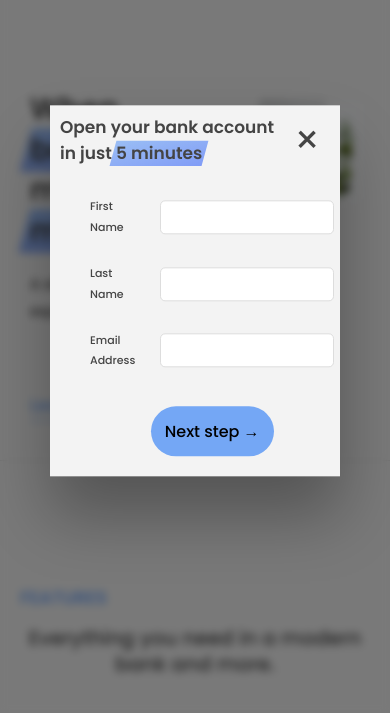
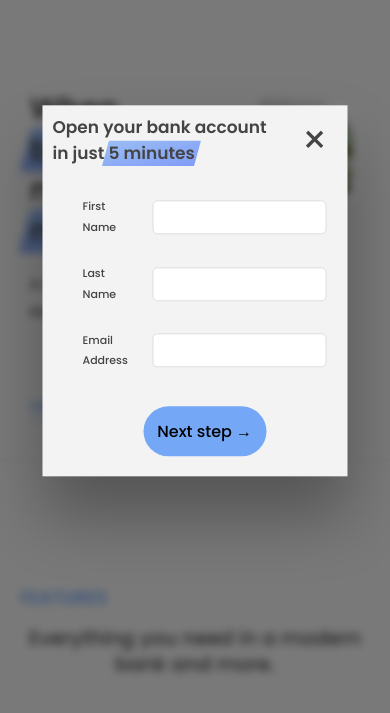
Before and after one commit to Oliive33/Bankist-Dom, a plain HTML site: page index.html in a window 390 px wide. Both pictures are taken after a click on the link "Open account". Shown: the part 131-844 px from the top of the page. Drawn offline with Linux system fonts and the light colour scheme.

Commit message:
modif responsive modal

```diff
--- a/style.css
+++ b/style.css
@@ -761,16 +761,16 @@ h4 {
     bottom: 0;
   }
   .modal {
-    max-width: 35rem;
+    max-width: 36.5rem;
     padding: 2rem 2rem;
   }
   .modal__header {
-    font-size: 2.25rem;
+    font-size: 2.1rem;
     margin-bottom: 3.5rem;
   }
   .modal__form label,
   .modal__form input {
-    font-size: 1.4rem;
+    font-size: 1.3rem;
   }
 }
 @media screen and (max-width: 430px) {
@@ -810,7 +810,7 @@ h4 {
     font-size: 1rem;
   }
   .modal {
-    max-width: 29rem;
+    max-width: 30.5rem;
     padding: 1rem 1rem;
   }
   .modal__header {
```
